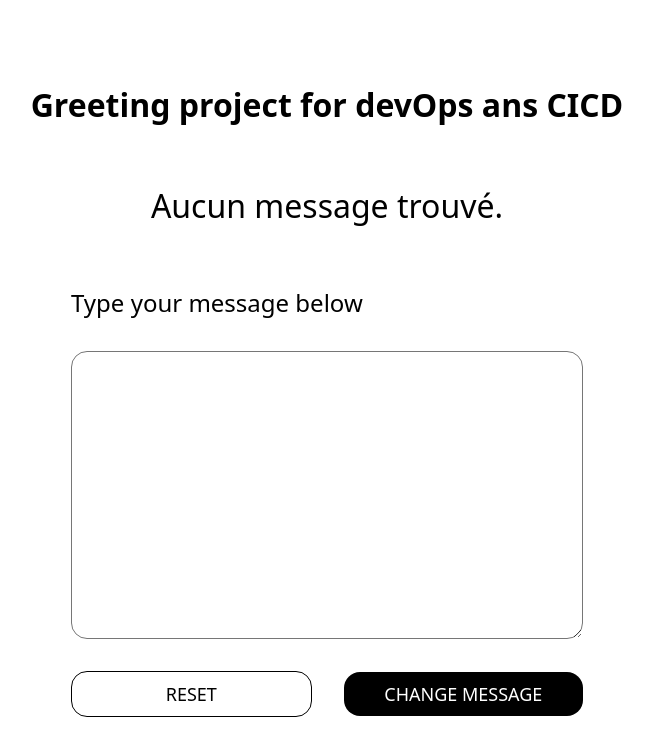
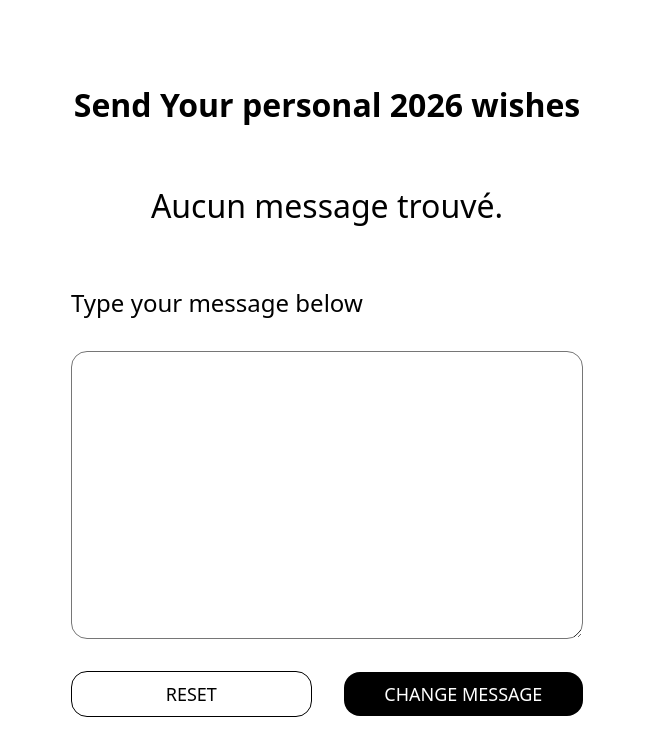
Before and after one commit to arold-takam/greetingApp, a website with bundled scripts: page greetingFront/index.html in a window 1280 px wide. Shown: the whole page, without its empty margins (313-966 px from the left). Built offline with nearby package versions, Linux system fonts and the light colour scheme; files whose address does not match are found by name.

Commit message:
changin title

```diff
--- a/greetingFront/index.html
+++ b/greetingFront/index.html
@@ -6,7 +6,7 @@
 	<link rel="stylesheet" href="index.css">
 </head>
 <body>
-    <h1>Greeting project for devOps ans CICD</h1>
+    <h1>Send Your personal 2026 wishes</h1>
     <section class="message">
 	    <p>Lorem ipsum dolor sit amet, consectetur adipisicing elit. Alias atque cum doloribus ea eum fuga inventore labore nisi quos ullam? Deserunt, eos iusto minima optio possimus quis rerum sapiente ut!</p>
     </section>
```
